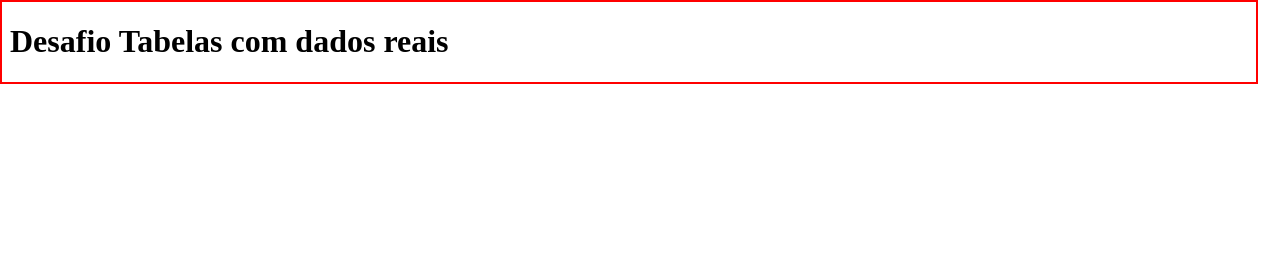
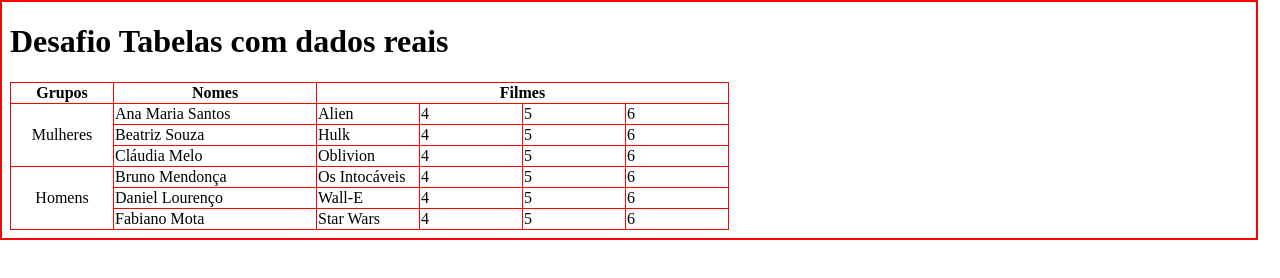
Before and after one commit to marcosyoggy/desafio-tabelas-dados-reais-v35, a plain HTML site: page index.html in a window 1280 px wide. Drawn offline with Linux system fonts and the light colour scheme.

Commit message:
up-1219-3005

```diff
--- a/index.html
+++ b/index.html
@@ -9,6 +9,80 @@
 </head>
 <body>
     <h1>Desafio Tabelas com dados reais</h1>
+    <table>
+        <thead>
+            <tr>
+                <th class="grupos">Grupos</th>
+                <th class="nomes">Nomes</th>
+                <th colspan="4" class="filmes">Filmes</th>
+            </tr>
+        </thead>
+        <tbody>
+            <tr>
+                <td rowspan="3" class="td-grupos">Mulheres</td>
+                <td>Ana Maria Santos</td>
+                <td>Alien</td>
+                <td>4</td>
+                <td>5</td>
+                <td>6</td>
+            </tr>
+            <tr>
+                <!-- <td>1</td> -->
+                <td>Beatriz Souza</td>
+                <td class="td-filmes">Hulk</td>
+                <td class="td-filmes">4</td>
+                <td class="td-filmes">5</td>
+                <td class="td-filmes">6</td>
+            </tr>
+            <tr>
+                <!-- <td>1</td> -->
+                <td>Cláudia Melo</td>
+                <td>Oblivion</td>
+                <td>4</td>
+                <td>5</td>
+                <td>6</td>
+            </tr>
+            <tr>
+                <td rowspan="3" class="td-grupos">Homens</td>
+                <td>Bruno Mendonça</td>
+                <td>Os Intocáveis</td>
+                <td>4</td>
+                <td>5</td>
+                <td>6</td>
+            </tr>
+            <tr>
+                <!-- <td>1</td> -->
+                <td>Daniel Lourenço</td>
+                <td>Wall-E</td>
+                <td>4</td>
+                <td>5</td>
+                <td>6</td>
+            </tr>
+            <tr>
+                <!-- <td>1</td> -->
+                <td>Fabiano Mota</td>
+                <td>Star Wars</td>
+                <td>4</td>
+                <td>5</td>
+                <td>6</td>
+            </tr>
+        </tbody>
+    </table>
 
 </body>
 </html>
+
+<!--
+
+    <h2><a href="https://marcosyoggy.github.io/desafios-tabelas-v34/" target="_blank">Git Page Desafio#13</a></h2>
+    <h2><a href="https://github.com/marcosyoggy" target="_blank">Github Marcos</a></h2>
+    <h2><a href="https://github.com/gustavoguanabara" target="_blank">Github Gustavo Guanabara</a></h2>
+
+</body>
+
+</html>
+-->
+
+<!-- git_Page: https://marcosyoggy.github.io/desafio-tabelas-dados-reais-v35/ -->
+<!-- github: https://github.com/marcosyoggy -->
+<!-- git gustavo: https://github.com/gustavoguanabara -->
--- a/style.css
+++ b/style.css
@@ -2,3 +2,30 @@ html {
     border: 2px solid red;
     width: 98vw;
 }
+
+table {
+    border-collapse: collapse;
+}
+
+th, tr, td {
+    border: 1px solid red;
+}
+th.grupos {
+    width: 100px;
+}
+
+th.nomes {
+    width: 200px;
+}
+
+th.filmes {
+    width: 100px;
+}
+
+.td-grupos {
+    text-align: center;
+}
+
+.td-filmes {
+    width: 100px;
+}
```
